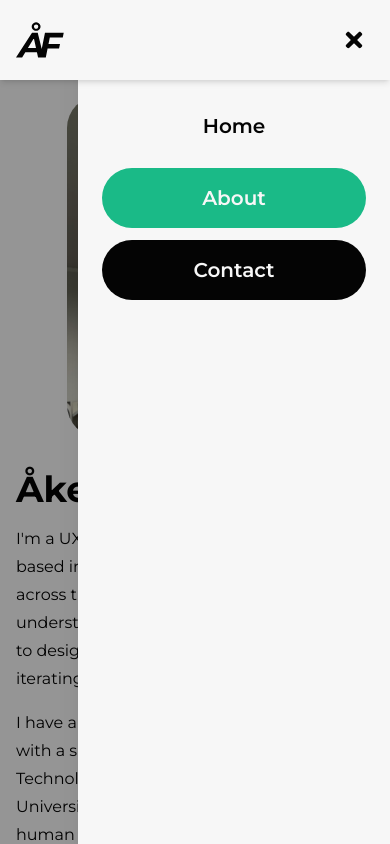
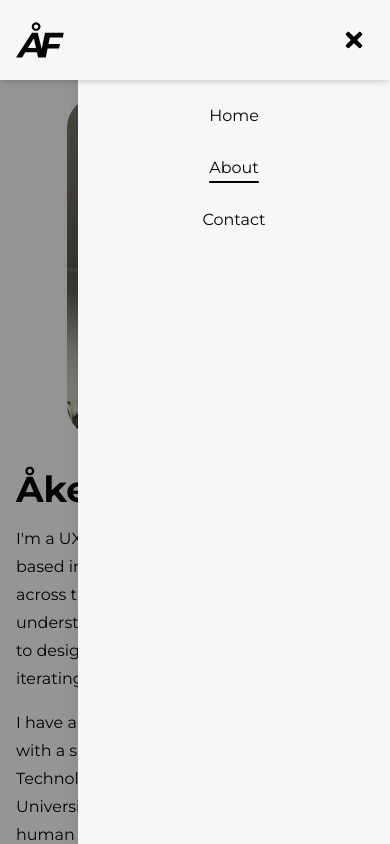
Before and after one commit to CodingQuercus/portfolio, a Next.js app: page /about in a window 390 px wide. Both pictures are taken after a click on the button "Open menu". Shown: the top 844 px of the page. Built offline with nearby package versions, Linux system fonts and the light colour scheme.

Commit message:
Updated mobile navigation to minimize visual noise.

```diff
--- a/app/components/Navbar.tsx
+++ b/app/components/Navbar.tsx
@@ -8,7 +8,13 @@ import { FaBars, FaTimes } from "react-icons/fa";
 
 import PillButton from "./PillButton";
 
-const navLinks = [
+type NavLink = {
+    href: string;
+    label: string;
+    isContact?: boolean;
+};
+
+const navLinks: NavLink[] = [
     { href: "/", label: "Home" },
     { href: "/about", label: "About" },
 ];
@@ -17,32 +23,52 @@ export default function Navbar() {
     const pathname = usePathname();
     const [isOpen, setIsOpen] = useState(false);
 
-    // Lock body scroll when menu is open
     useEffect(() => {
-        if (isOpen) {
-            document.body.style.overflow = "hidden";
-        } else {
-            document.body.style.overflow = "";
-        }
+        document.body.style.overflow = isOpen ? "hidden" : "";
         return () => {
             document.body.style.overflow = "";
         };
     }, [isOpen]);
 
+    const handleContactClick = (e: React.MouseEvent<HTMLAnchorElement>) => {
+        e.preventDefault();
+        document.getElementById("contact")?.scrollIntoView({
+            behavior: "smooth",
+            block: "start",
+        });
+    };
+
+    const handleMobileContactClick = (e: React.MouseEvent<HTMLAnchorElement>) => {
+        e.preventDefault();
+        setIsOpen(false);
+        setTimeout(() => {
+            document.getElementById("contact")?.scrollIntoView({
+                behavior: "smooth",
+                block: "start",
+            });
+        }, 300);
+    };
+
+    const handleLogoClick = (e: React.MouseEvent<HTMLAnchorElement>) => {
+        setIsOpen(false);
+        if (pathname === "/") {
+            e.preventDefault();
+            window.scrollTo({ top: 0, behavior: "smooth" });
+        }
+    };
+
     return (
         <>
             <nav className="fixed z-50 top-0 inset-x-0 bg-background shadow-md">
                 <div className="max-w-7xl mx-auto px-4 md:px-8 lg:px-12 py-4 flex items-center justify-between">
-                    {/* Logo */}
                     <motion.div whileHover={{ scale: 1.1 }}>
-                        <Link href="/" className="font-semibold text-xl" onClick={() => setIsOpen(false)}>
+                        <Link href="/" className="font-semibold text-xl" onClick={handleLogoClick}>
                             <svg width="48" height="48" viewBox="0 0 65 48" fill="none" xmlns="http://www.w3.org/2000/svg">
                                 <path d="M-0.000562549 47.8076L21.6954 14.2076H29.4234L37.6794 47.8076H29.9034L23.3754 18.0476H26.4474L8.30344 47.8076H-0.000562549ZM8.97544 40.6076L12.1434 34.7036H29.4714L30.3834 40.6076H8.97544ZM27.2154 11.6156C26.0954 11.6156 25.0874 11.3596 24.1914 10.8476C23.2954 10.3036 22.5754 9.59962 22.0314 8.73562C21.5194 7.87162 21.2634 6.89562 21.2634 5.80761C21.2634 4.75161 21.5194 3.79161 22.0314 2.92761C22.5754 2.03161 23.2954 1.32761 24.1914 0.815616C25.1194 0.271615 26.1274 -0.000385284 27.2154 -0.000385284C28.3674 -0.000385284 29.3914 0.271615 30.2874 0.815616C31.1834 1.32761 31.8874 2.03161 32.3994 2.92761C32.9434 3.79161 33.2154 4.75161 33.2154 5.80761C33.2154 6.89562 32.9434 7.87162 32.3994 8.73562C31.8874 9.59962 31.1834 10.3036 30.2874 10.8476C29.3914 11.3596 28.3674 11.6156 27.2154 11.6156ZM27.2154 8.73562C28.0794 8.73562 28.7834 8.46362 29.3274 7.91962C29.8714 7.37562 30.1434 6.68762 30.1434 5.85562C30.1434 4.99162 29.8714 4.28762 29.3274 3.74362C28.7834 3.16761 28.0794 2.87961 27.2154 2.87961C26.4154 2.87961 25.7274 3.15162 25.1514 3.69562C24.6074 4.23961 24.3354 4.94361 24.3354 5.80761C24.3354 6.67161 24.6074 7.37562 25.1514 7.91962C25.6954 8.46362 26.3834 8.73562 27.2154 8.73562ZM43.4214 29.3276H59.5974L58.3014 35.5676H42.1734L43.4214 29.3276ZM40.3494 47.8076H32.5254L39.2454 14.2076H64.6374L63.3414 20.4476H45.7734L40.3494 47.8076Z" fill="#040404" />
                             </svg>
                         </Link>
                     </motion.div>
 
-                    {/* Desktop menu */}
                     <div className="hidden md:flex items-center gap-12">
                         {navLinks.map((link) => (
                             <motion.div
@@ -65,12 +91,11 @@ export default function Navbar() {
                                 />
                             </motion.div>
                         ))}
-                        <PillButton href="#contact">
-  Contact
-</PillButton>
+                        <PillButton href="#contact" onClick={handleContactClick}>
+                            Contact
+                        </PillButton>
                     </div>
 
-                    {/* Mobile hamburger button */}
                     <button
                         onClick={() => setIsOpen(!isOpen)}
                         className="md:hidden p-2 z-50 relative"
@@ -81,7 +106,6 @@ export default function Navbar() {
                 </div>
             </nav>
 
-            {/* Mobile menu */}
             <AnimatePresence>
                 {isOpen && (
                     <>
@@ -101,29 +125,29 @@ export default function Navbar() {
                             transition={{ type: "tween", duration: 0.3, ease: "easeOut" }}
                             className="fixed top-0 right-0 h-full w-4/5 max-w-sm bg-background shadow-xl z-40 md:hidden flex flex-col gap-3 px-6 pt-24 pb-8"
                         >
-                            {navLinks.map((link) => {
+                            {[
+                                ...navLinks,
+                                { href: "#contact", label: "Contact", isContact: true }
+                            ].map((link) => {
                                 const isActive = pathname === link.href;
                                 return (
                                     <Link
                                         key={link.href}
                                         href={link.href}
-                                        onClick={() => setIsOpen(false)}
-                                        className={`text-xl text-center font-semibold px-6 py-4 rounded-full transition ${isActive
-                                                ? "bg-mintgreen text-background"
-                                                : "bg-transparent text-foreground hover:bg-foreground/5"
+                                        onClick={
+                                            link.isContact
+                                                ? handleMobileContactClick
+                                                : () => setIsOpen(false)
+                                        }
+                                        className={`text-base text-center px-4 py-2 rounded-full transition-colors ${isActive
+                                            ? "underline underline-offset-8 decoration-2"
+                                            : "hover:bg-foreground/5"
                                             }`}
                                     >
                                         {link.label}
                                     </Link>
                                 );
                             })}
-                            <Link
-                                href="#contact"
-                                onClick={() => setIsOpen(false)}
-                                className="text-xl font-semibold px-6 py-4 rounded-full bg-foreground text-background hover:bg-mintgreen transition text-center"
-                            >
-                                Contact
-                            </Link>
                         </motion.aside>
                     </>
                 )}
--- a/app/components/PillButton.tsx
+++ b/app/components/PillButton.tsx
@@ -7,14 +7,16 @@ type PillButtonProps = {
     href: string;
     children: ReactNode;
     target?: string;
+    onClick?: (e: React.MouseEvent<HTMLAnchorElement>) => void;
+    fullWidth?: boolean;
 };
 
-export default function PillButton({ href, children, target }: PillButtonProps) {
+export default function PillButton({ href, children, target, onClick, fullWidth }: PillButtonProps) {
     return (
-    <Link href={href} target={target} className="w-fit">
+        <Link href={href} target={target} onClick={onClick} className={fullWidth ? "w-full" : "w-fit"}>
             <motion.div
                 whileHover={{ translateY: -4 }}
-        className="bg-foreground text-background border border-foreground rounded-full px-4 md:px-6 py-2 md:py-3 cursor-pointer transition-colors hover:bg-background hover:text-foreground text-base md:text-lg lg:text-xl flex flex-row gap-2 items-center"
+                className={`bg-foreground text-background border border-foreground rounded-full px-4 md:px-6 py-2 md:py-3 cursor-pointer transition-colors hover:bg-background hover:text-foreground text-base md:text-lg lg:text-xl flex flex-row gap-2 items-center ${fullWidth ? "justify-center" : ""}`}
             >
                 {children}
             </motion.div>
--- a/app/globals.css
+++ b/app/globals.css
@@ -31,7 +31,6 @@ body {
 }
 
 html {
-  scroll-behavior: smooth;
   scroll-padding-top: 80px;
 }
 
```
Also changed, not shown: app/components/projects/ProjectHeader.tsx (indentation only), app/components/projects/ProjectKeyInsight.tsx (indentation only), app/components/projects/ProjectMetaRow.tsx (indentation only). Lines whose indentation alone changed are shown as unchanged.
